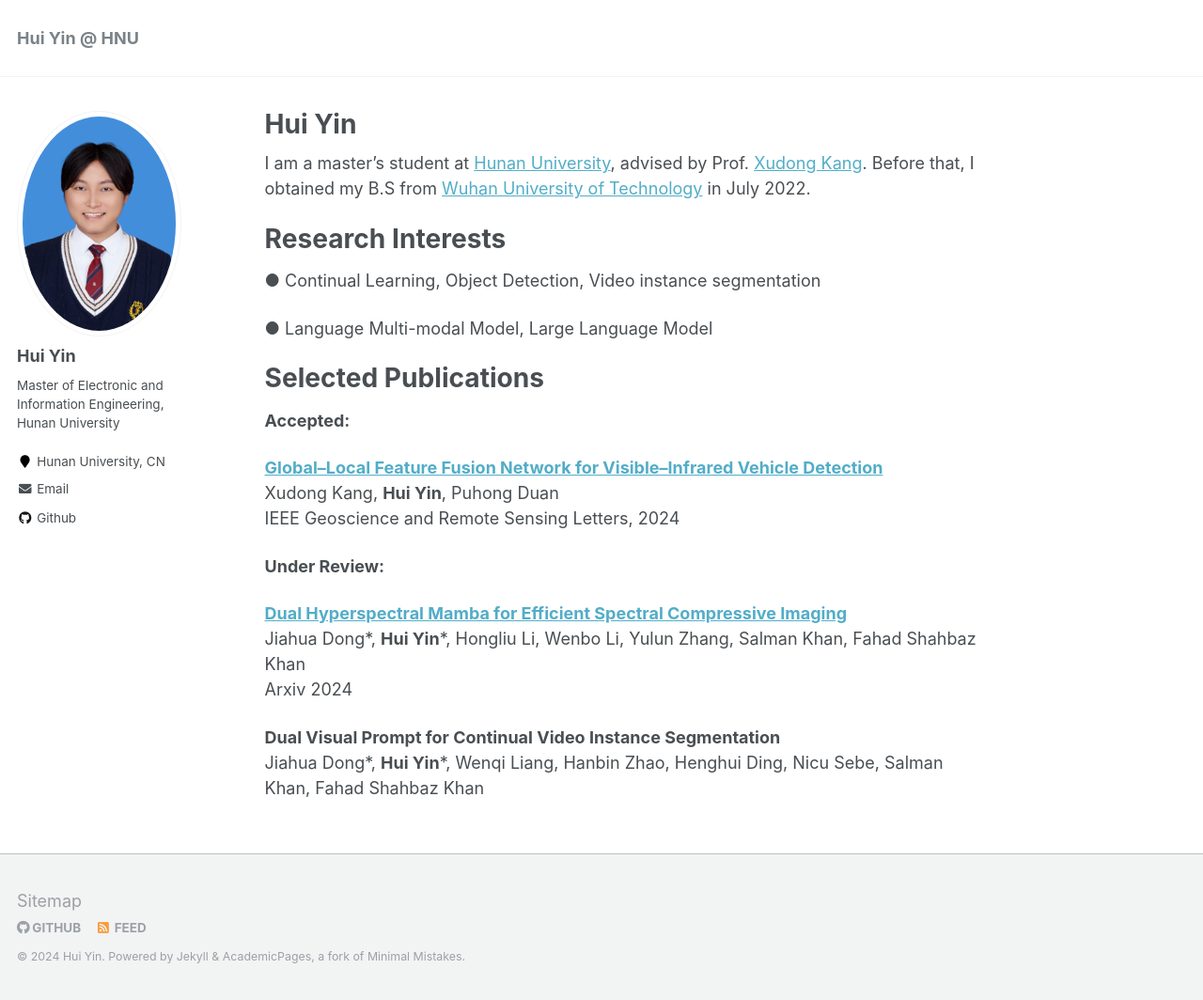
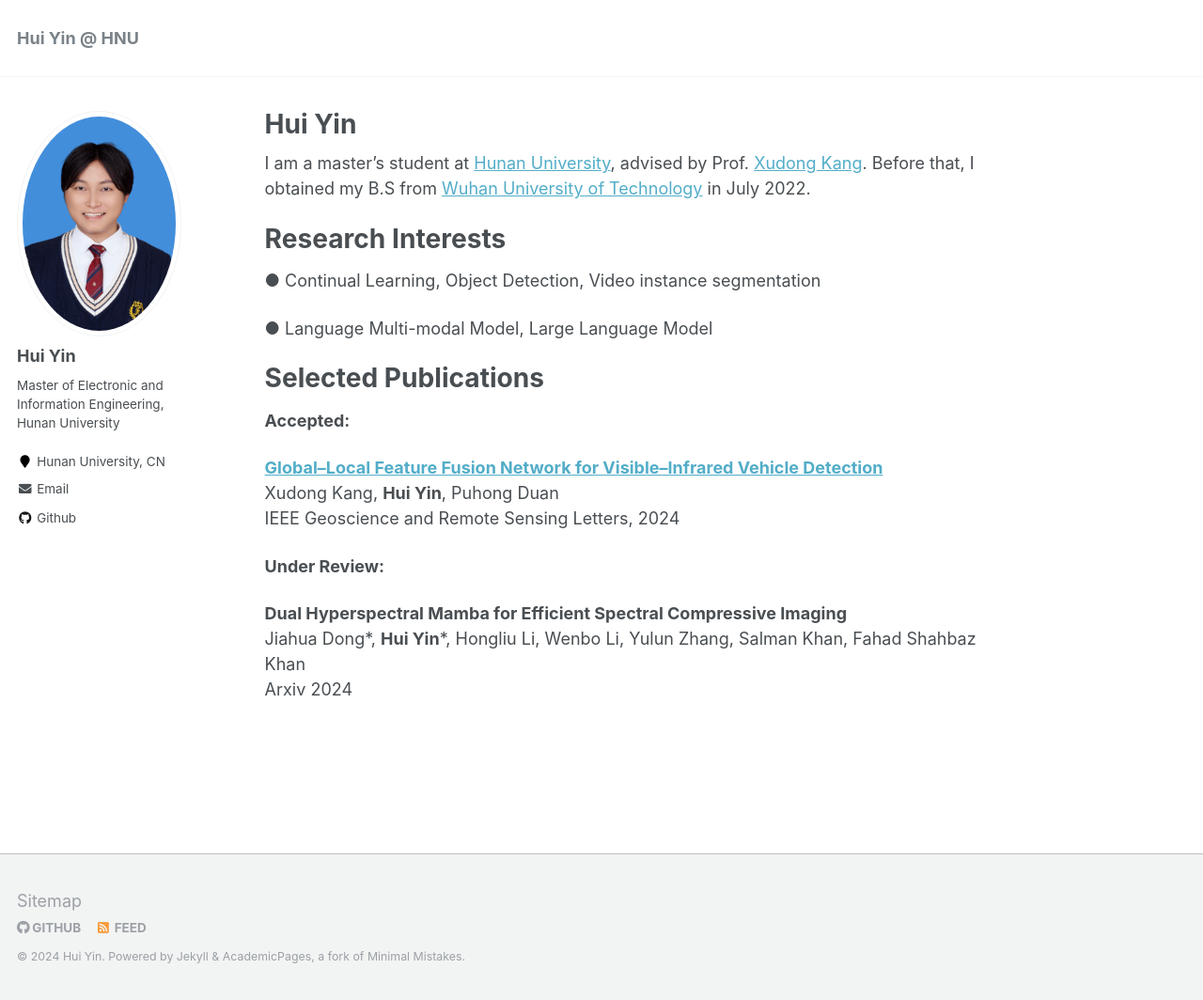
Before and after one commit to yinhui6/homepage, a Jekyll site: the page built from _pages/about.md, in a window 1280 px wide and 1064 px high. Shown: the whole window at 94% size. Built offline with Jekyll 4.4.1, drawn with Linux system fonts in a browser that asks for light colours.

Commit message:
Update about.md

```diff
--- a/_pages/about.md
+++ b/_pages/about.md
@@ -31,10 +31,6 @@ IEEE Geoscience and Remote Sensing Letters, 2024
 **Under Review:**
 
 
-[**Dual Hyperspectral Mamba for Efficient Spectral Compressive Imaging**](https://arxiv.org/pdf/2406.00449)
+**Dual Hyperspectral Mamba for Efficient Spectral Compressive Imaging**
 Jiahua Dong\*, **Hui Yin**\*, Hongliu Li, Wenbo Li, Yulun Zhang, Salman Khan, Fahad Shahbaz Khan
 Arxiv 2024
-
-
-**Dual Visual Prompt for Continual Video Instance Segmentation**
-Jiahua Dong\*, **Hui Yin**\*, Wenqi Liang, Hanbin Zhao, Henghui Ding, Nicu Sebe, Salman Khan, Fahad Shahbaz Khan
```
